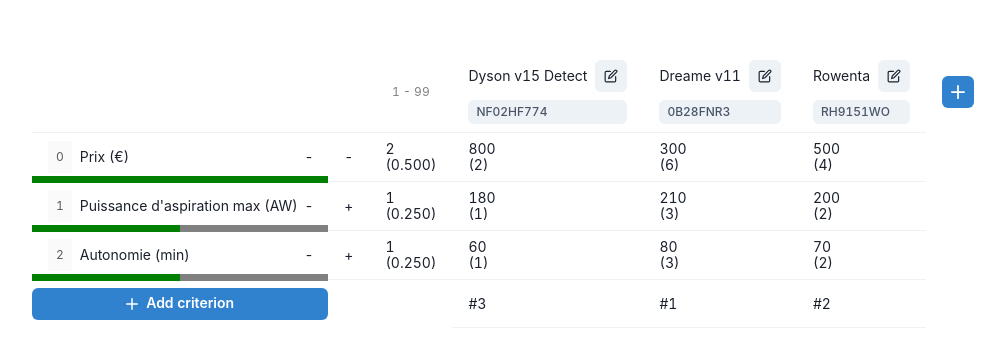
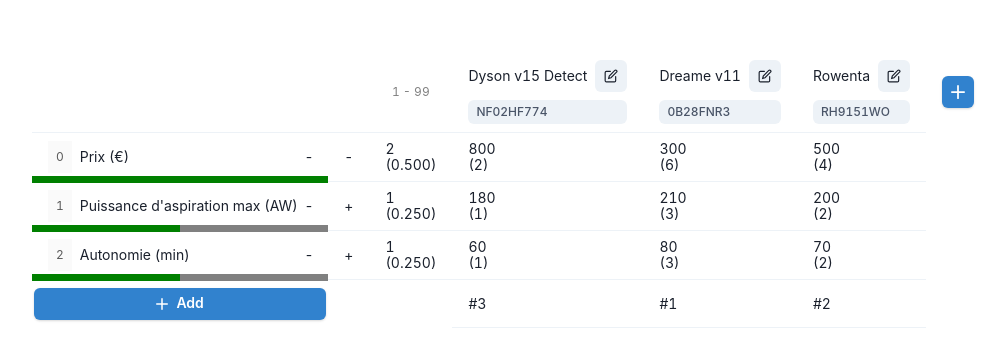
Before and after one commit to MjStryker/multi-criteria-decision-making-app, a React (Create React App) app: page / in a window 1280 px wide. Shown: the part 210-570 px from the top of the page, without its empty margins (129-1134 px from the left). Built offline with nearby package versions, Linux system fonts and the light colour scheme.

Commit message:
Adds shadow to add buttons

```diff
--- a/src/components/Comparator/Table/Footer/TableFooter.tsx
+++ b/src/components/Comparator/Table/Footer/TableFooter.tsx
@@ -33,15 +33,16 @@ const TableFooter = ({
         {/*
          * CRITERION - ADD BUTTON
          */}
-        <Td border="none" px={0}>
+        <Td border="none" px={0.5}>
           <Button
             w="full"
             size="sm"
             colorScheme="blue"
             onClick={handleAddCriterion}
             leftIcon={<AddIcon fontSize="xs" />}
+            boxShadow="base"
           >
-            Add criterion
+            Add
           </Button>
         </Td>
 
--- a/src/components/Comparator/Table/Header/TableHeader.tsx
+++ b/src/components/Comparator/Table/Header/TableHeader.tsx
@@ -101,6 +101,7 @@ const TableHeader = ({
             size="sm"
             icon={<AddIcon />}
             onClick={handleAddProduct}
+            boxShadow="base"
           />
         </Td>
       </Tr>
```
